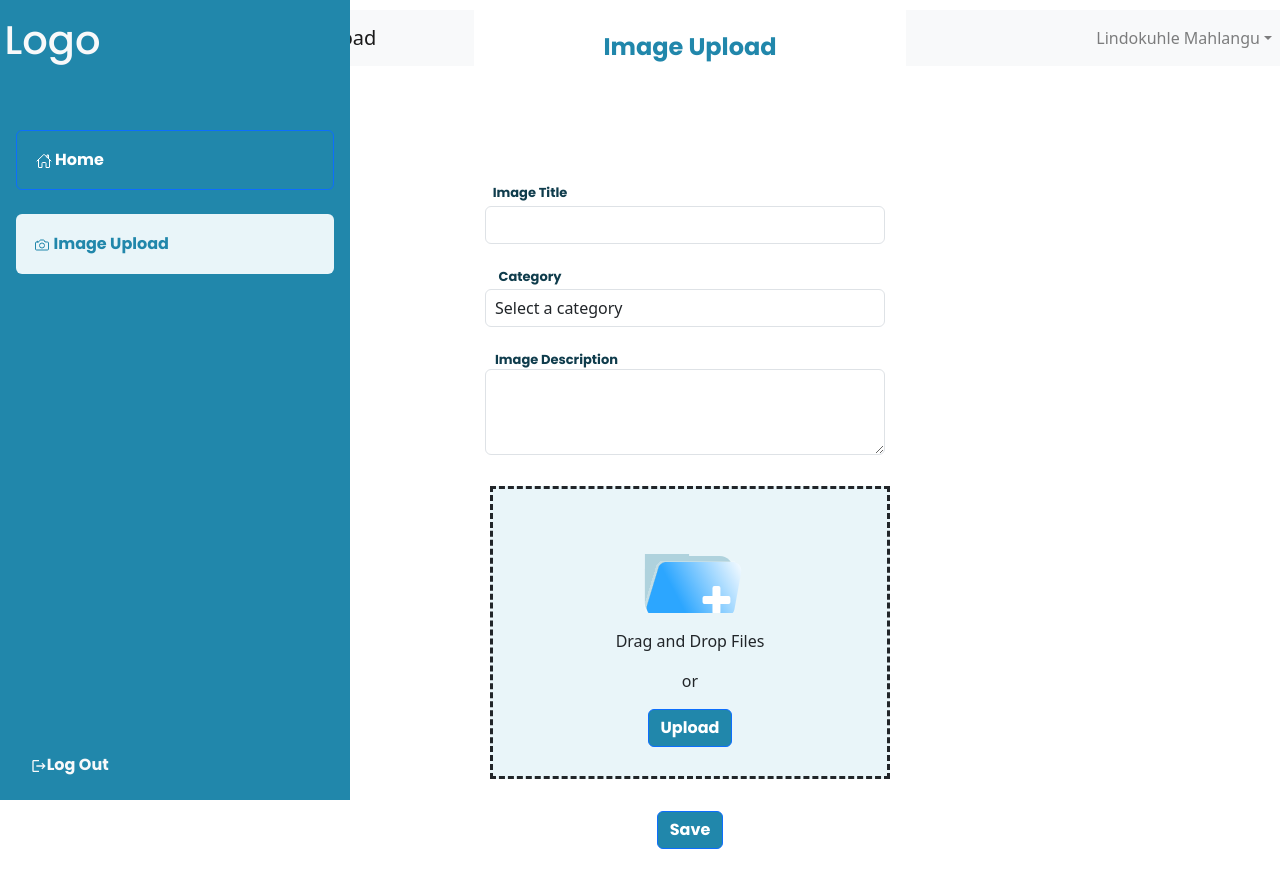
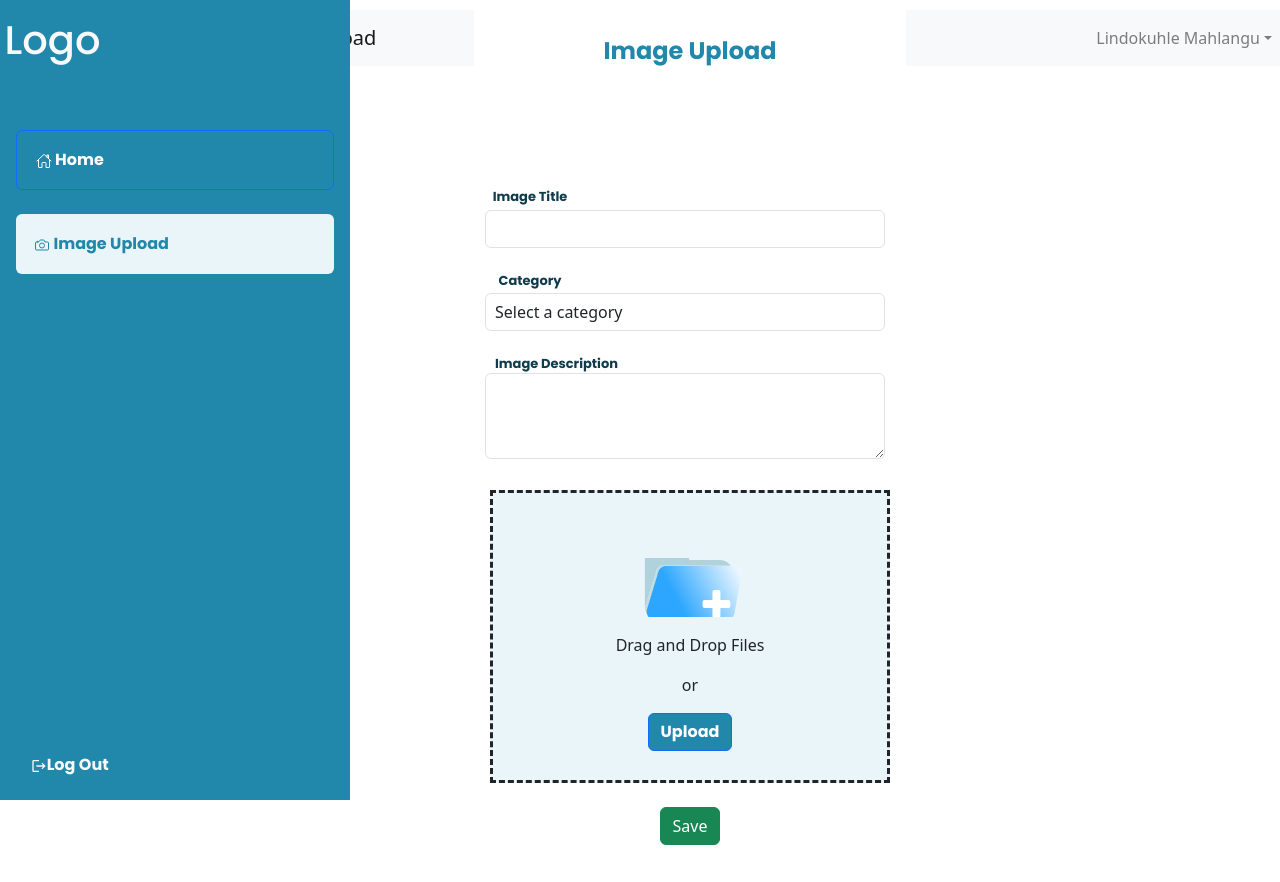
Before and after one commit to Keasanda/SecureWebSite, a React (Vite) app in the folder securewebsite.client/: page /DragNDrop in a window 1280 px wide. Built offline with nearby package versions, Linux system fonts and the light colour scheme.

Commit message:
Uplaod works , now I am fixing validation . The version you should come back too if anything goes wrong

```diff
--- a/securewebsite.client/src/components/DragNDrop.jsx
+++ b/securewebsite.client/src/components/DragNDrop.jsx
@@ -6,14 +6,12 @@ import Error from './Error';
 import { IoHomeOutline, IoCameraOutline } from "react-icons/io5";
 import './DragNDrop.css';
 import { MdLogout } from "react-icons/md";
-import axios from 'axios';
 
 function DragNDrop() {
     const [files, setFiles] = useState([]);
     const [title, setTitle] = useState('');
     const [description, setDescription] = useState('');
     const [category, setCategory] = useState('');
-    const [uploadedFilePath, setUploadedFilePath] = useState('');
     const { getRootProps, getInputProps, acceptedFiles, fileRejections } = useDropzone({
         maxFiles: 2,
         accept: {
@@ -48,47 +46,19 @@ function DragNDrop() {
         formData.append('userId', userId);
 
         try {
-            const response = await axios.post('/api/ImageUpload/upload', formData, {
-                headers: {
-                    'Content-Type': 'multipart/form-data'
-                }
+            const response = await fetch('/api/ImageUpload/upload', {
+                method: 'POST',
+                body: formData,
             });
-            setUploadedFilePath(response.data.filePath); // Save the file path for later
-            console.log(response.data);
+
+            const data = await response.json();
+            if (response.ok) {
+                console.log(data);
+            } else {
+                console.error('Error uploading image:', data);
+            }
         } catch (error) {
             console.error('Error uploading image:', error);
-        }
-    };
-
-    const handleSave = async () => {
-        if (!uploadedFilePath) {
-            alert('No file uploaded');
-            return;
-        }
-
-        const storedUser = localStorage.getItem("user");
-        if (!storedUser) {
-            alert('User not logged in');
-            return;
-        }
-
-        const user = JSON.parse(storedUser);
-        const userId = user.userID;
-
-        const imageDetails = {
-            title,
-            description,
-            category,
-            imageURL: uploadedFilePath,
-            userId
-        };
-
-        try {
-            const response = await axios.post('/api/ImageUpload/save', imageDetails);
-            console.log(response.data);
-            // Optionally clear the form or show a success message here
-        } catch (error) {
-            console.error('Error saving image details:', error);
         }
     };
 
@@ -192,7 +162,9 @@ function DragNDrop() {
                             <div className="mt-3">
                                 {fileRejections[0] ? <Error errorM={fileRejections[0].errors[0]} /> : ''}
                             </div>
-                            <button type="button" className="btn btn-primary mt-3" onClick={handleSave}>Save</button>
+                            <div className="text-center mt-4">
+                                <button type="button" className="btn btn-success" onClick={handleUpload}>Save</button>
+                            </div>
                         </div>
                     </div>
                 </div>
--- a/securewebsite.client/vite.config.js
+++ b/securewebsite.client/vite.config.js
@@ -51,7 +51,16 @@ export default defineConfig({
             '^/api/SecureWebsite': {
                 target: "https://localhost:7239",
                 secure: false
+            },
+
+            '^/api/ImageUpload' :{
+
+                target: "https://localhost:7239",
+                secure: false
             }
+
+
+
         },
         port: 5173,
         https: {
```
Also changed, not shown: securewebsite.client/src/components/Login.jsx (+0 -24 lines), 2 other files (tests, documents, lock files or other folders).
